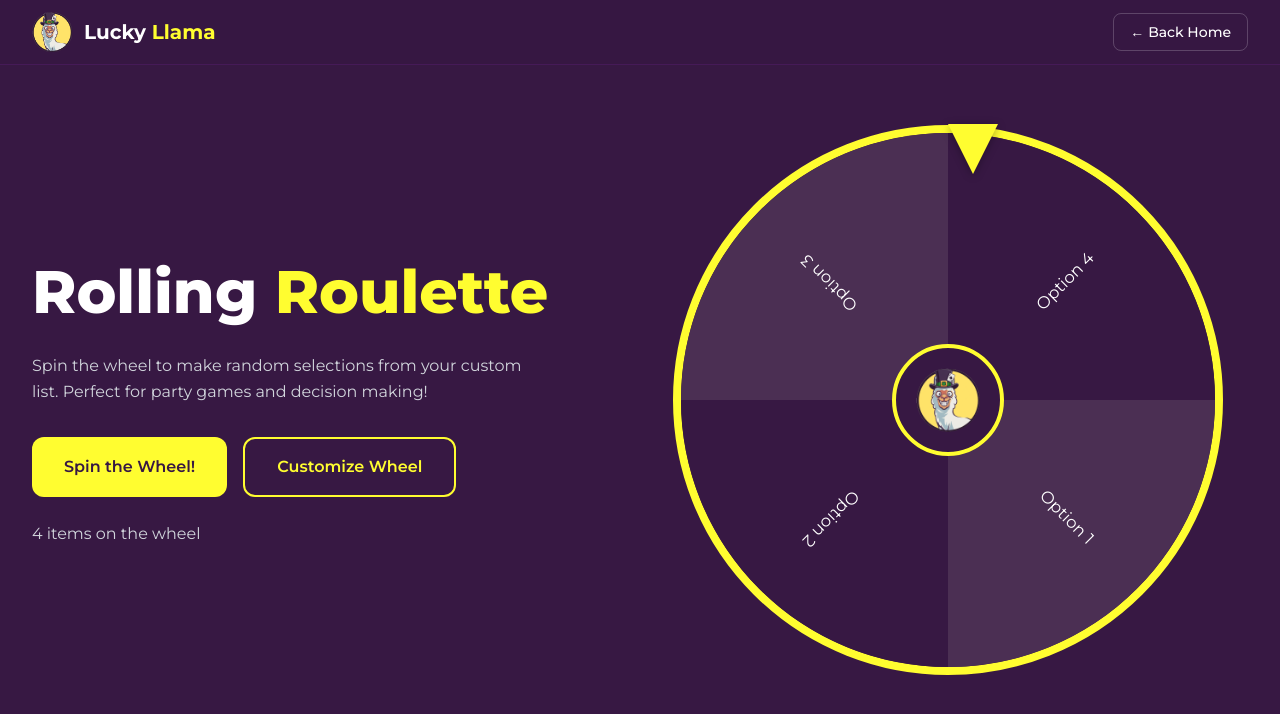
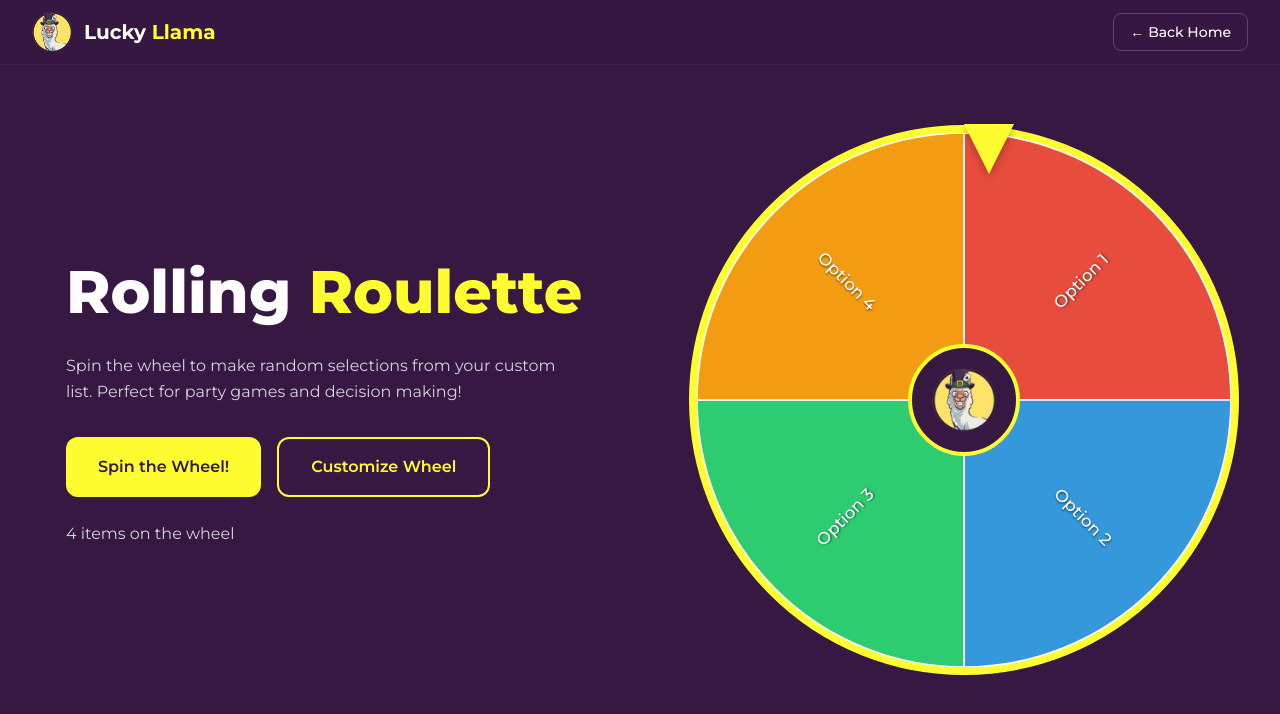
Before and after one commit to elijah-alonzo/lucky-llama, a Next.js app: page /roulette in a window 1280 px wide. Shown: the top 714 px of the page. Built offline with nearby package versions, Linux system fonts and the light colour scheme.

Commit message:
Fixed Rolling Roullete Accuracy

```diff
--- a/app/components/SpinWheel.tsx
+++ b/app/components/SpinWheel.tsx
@@ -6,35 +6,51 @@ import Image from 'next/image';
 interface SpinWheelProps {
   items: string[];
   isSpinning: boolean;
+  winnerIndex?: number | null;
 }
 
-export interface SpinWheelRef {
-  spin: () => void;
+interface SpinWheelRef {
+  spinToIndex: (index: number) => void;
 }
 
-const SpinWheel = forwardRef<SpinWheelRef, SpinWheelProps>(({ items, isSpinning }, ref) => {
+const SpinWheel = forwardRef<SpinWheelRef, SpinWheelProps>(({ items, isSpinning, winnerIndex }, ref) => {
   const [rotation, setRotation] = useState(0);
 
+  // Spin to a specific index so the pointer lands on the winner
   useImperativeHandle(ref, () => ({
-    spin: () => {
-      const randomRotation = Math.floor(Math.random() * 360) + 720; // At least 2 full rotations
-      setRotation(prev => prev + randomRotation);
+    spinToIndex: (index: number) => {
+      const segmentAngle = 360 / Math.max(items.length, 1);
+      const extraSpins = 5; // 5 full spins for anticipation
+
+      // Calculate the center angle of the winner segment
+      // Segments start at 0° and go clockwise, so winner center is at:
+      const winnerCenterAngle = index * segmentAngle + segmentAngle / 2;
+
+      // Current rotation normalized to 0-360 range
+      const currentNormalizedRotation = rotation % 360;
+
+      // Target angle: bring winner to top (360 - winnerCenterAngle for counter-clockwise)
+      const targetAngle = 360 - winnerCenterAngle;
+
+      // Final rotation: current base + extra spins + target adjustment
+      const finalRotation = rotation - currentNormalizedRotation + (extraSpins * 360) + targetAngle;
+
+      setRotation(finalRotation);
     }
   }));
 
   // Generate colors for each segment
   const getSegmentColor = (index: number) => {
     const colors = [
-      '#4b2f53',
-      '#371843',
+      '#e74c3c', '#3498db', '#2ecc71', '#f39c12',
+      '#9b59b6', '#1abc9c', '#e67e22', '#34495e'
     ];
     return colors[index % colors.length];
   };
 
   const getTextColor = (bgColor: string) => {
-    // Return dark text for light backgrounds, light text for dark backgrounds
-    const lightColors = ['#fffd30', '#ffeaa7', '#f7dc6f'];
-    return lightColors.includes(bgColor) ? '#371843' : '#ffffff';
+    // Return white text for better visibility on all colors
+    return '#ffffff';
   };
 
   // Calculate segment angle
@@ -43,7 +59,8 @@ const SpinWheel = forwardRef<SpinWheelRef, SpinWheelProps>(({ items, isSpinning
   // Create SVG path for each segment
   const createSegmentPath = (index: number) => {
     const angle = segmentAngle;
-    const startAngle = index * angle;
+    // Start from -90 degrees (12 o'clock position) and go clockwise
+    const startAngle = -90 + index * angle;
     const endAngle = startAngle + angle;
 
     const radius = 160;
@@ -63,7 +80,8 @@ const SpinWheel = forwardRef<SpinWheelRef, SpinWheelProps>(({ items, isSpinning
   // Calculate text position
   const getTextPosition = (index: number) => {
     const angle = segmentAngle;
-    const midAngle = (index * angle + angle / 2) * Math.PI / 180;
+    // Start from -90 degrees (12 o'clock position) and go clockwise
+    const midAngle = (-90 + index * angle + angle / 2) * Math.PI / 180;
     const textRadius = 100;
     const centerX = 160;
     const centerY = 160;
@@ -71,7 +89,14 @@ const SpinWheel = forwardRef<SpinWheelRef, SpinWheelProps>(({ items, isSpinning
     const x = centerX + textRadius * Math.cos(midAngle);
     const y = centerY + textRadius * Math.sin(midAngle);
 
-    return { x, y, rotation: (index * angle + angle / 2) };
+    // Text rotation for readability
+    let textRotation = -90 + index * angle + angle / 2;
+    // If text would be upside down, rotate it 180 degrees
+    if (textRotation > 90 && textRotation < 270) {
+      textRotation += 180;
+    }
+
+    return { x, y, rotation: textRotation };
   };
 
   if (items.length === 0) {
@@ -82,7 +107,7 @@ const SpinWheel = forwardRef<SpinWheelRef, SpinWheelProps>(({ items, isSpinning
           style={{ borderColor: '#fffd30', backgroundColor: 'rgba(255, 253, 48, 0.1)' }}
         >
           <p className="text-white text-center px-8">
-            Add items to the wheel using the floating button below!
+            Add items to the wheel using the customize button!
           </p>
         </div>
       </div>
@@ -114,7 +139,7 @@ const SpinWheel = forwardRef<SpinWheelRef, SpinWheelProps>(({ items, isSpinning
         style={{
           borderColor: '#fffd30',
           transform: `rotate(${rotation}deg)`,
-          transition: isSpinning ? 'transform 3.5s cubic-bezier(0.23, 1, 0.32, 1)' : 'none'
+          transition: isSpinning ? 'transform 4s cubic-bezier(0.23, 1, 0.32, 1)' : 'none'
         }}
       >
         <svg className="w-full h-full" viewBox="0 0 320 320">
@@ -129,6 +154,8 @@ const SpinWheel = forwardRef<SpinWheelRef, SpinWheelProps>(({ items, isSpinning
                 <path
                   d={createSegmentPath(index)}
                   fill={segmentColor}
+                  stroke="#ffffff"
+                  strokeWidth="1"
                 />
 
                 {/* Text */}
@@ -137,10 +164,12 @@ const SpinWheel = forwardRef<SpinWheelRef, SpinWheelProps>(({ items, isSpinning
                   y={textPos.y}
                   fill={textColor}
                   fontSize="10"
+                  fontWeight="500"
                   textAnchor="middle"
                   dominantBaseline="middle"
                   transform={`rotate(${textPos.rotation}, ${textPos.x}, ${textPos.y})`}
                   className="select-none"
+                  style={{ textShadow: '1px 1px 2px rgba(0,0,0,0.5)' }}
                 >
                   {item.length > 8 ? `${item.substring(0, 8)}...` : item}
                 </text>
--- a/app/roulette/page.tsx
+++ b/app/roulette/page.tsx
@@ -10,25 +10,23 @@ export default function Roulette() {
   const [wheelItems, setWheelItems] = useState<string[]>(['Option 1', 'Option 2', 'Option 3', 'Option 4']);
   const [isSpinning, setIsSpinning] = useState(false);
   const [winner, setWinner] = useState<string>('');
+  const [winnerIndex, setWinnerIndex] = useState<number | null>(null);
   const [showInput, setShowInput] = useState(false);
   const [showModal, setShowModal] = useState(false);
-  const wheelRef = useRef<{ spin: () => void }>(null);
+  const wheelRef = useRef<{ spinToIndex: (index: number) => void }>(null);
 
   const handleSpin = () => {
     if (wheelItems.length === 0) return;
-
     setIsSpinning(true);
     setWinner('');
     setShowModal(false);
-
+    const randomIndex = Math.floor(Math.random() * wheelItems.length);
+    setWinnerIndex(randomIndex);
+    setWinner(wheelItems[randomIndex]);
     if (wheelRef.current) {
-      wheelRef.current.spin();
+      wheelRef.current.spinToIndex(randomIndex);
     }
-
-    // Simulate spin duration
     setTimeout(() => {
-      const randomIndex = Math.floor(Math.random() * wheelItems.length);
-      setWinner(wheelItems[randomIndex]);
       setIsSpinning(false);
       setShowModal(true);
     }, 4000);
@@ -70,9 +68,9 @@ export default function Roulette() {
       {/* Main Content */}
       <section className="min-h-screen flex items-center justify-center relative overflow-hidden">
         <div className="max-w-7xl mx-auto px-4 sm:px-6 lg:px-8 py-20">
-          <div className="grid lg:grid-cols-2 gap-12 items-center">
+          <div className="grid grid-cols-1 lg:grid-cols-2 gap-8 md:gap-12 items-center">
             {/* Left Content */}
-            <div className="text-left">
+            <div className="text-left w-full max-w-xl mx-auto">
               <h1 className="text-4xl md:text-6xl font-extrabold mb-6 leading-tight">
                 <span className="text-white">Rolling </span>
                 <span style={{ color: '#fffd30' }}>Roulette</span>
@@ -109,13 +107,16 @@ export default function Roulette() {
             </div>
 
             {/* Right Content - Wheel */}
-            <div className="flex justify-center lg:justify-end">
-              <div className="relative">
-                <SpinWheel
-                  ref={wheelRef}
-                  items={wheelItems}
-                  isSpinning={isSpinning}
-                />
+            <div className="flex justify-center lg:justify-end w-full">
+              <div className="relative w-full flex justify-center">
+                <div className="w-full max-w-[350px] sm:max-w-[400px] md:max-w-[450px] lg:max-w-[550px] aspect-square">
+                  <SpinWheel
+                    ref={wheelRef}
+                    items={wheelItems}
+                    isSpinning={isSpinning}
+                    winnerIndex={winnerIndex}
+                  />
+                </div>
               </div>
             </div>
           </div>
```
